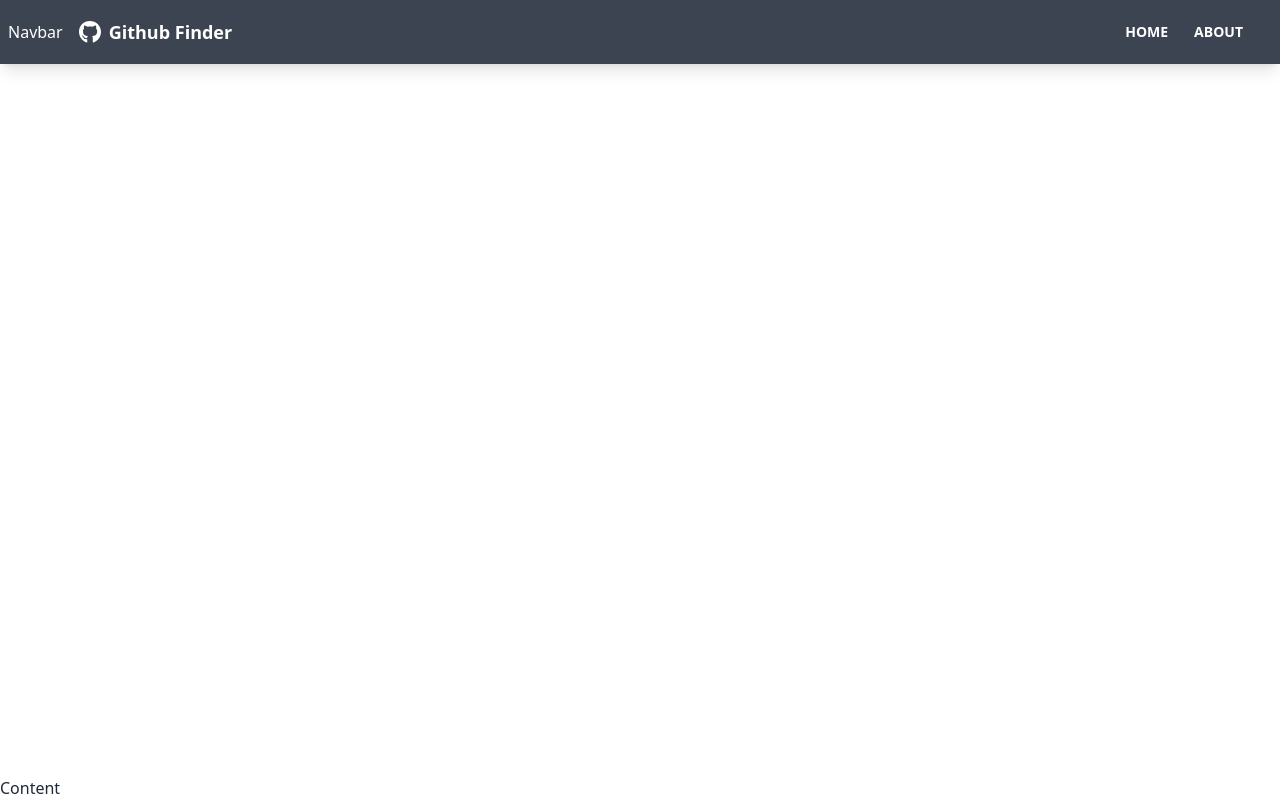
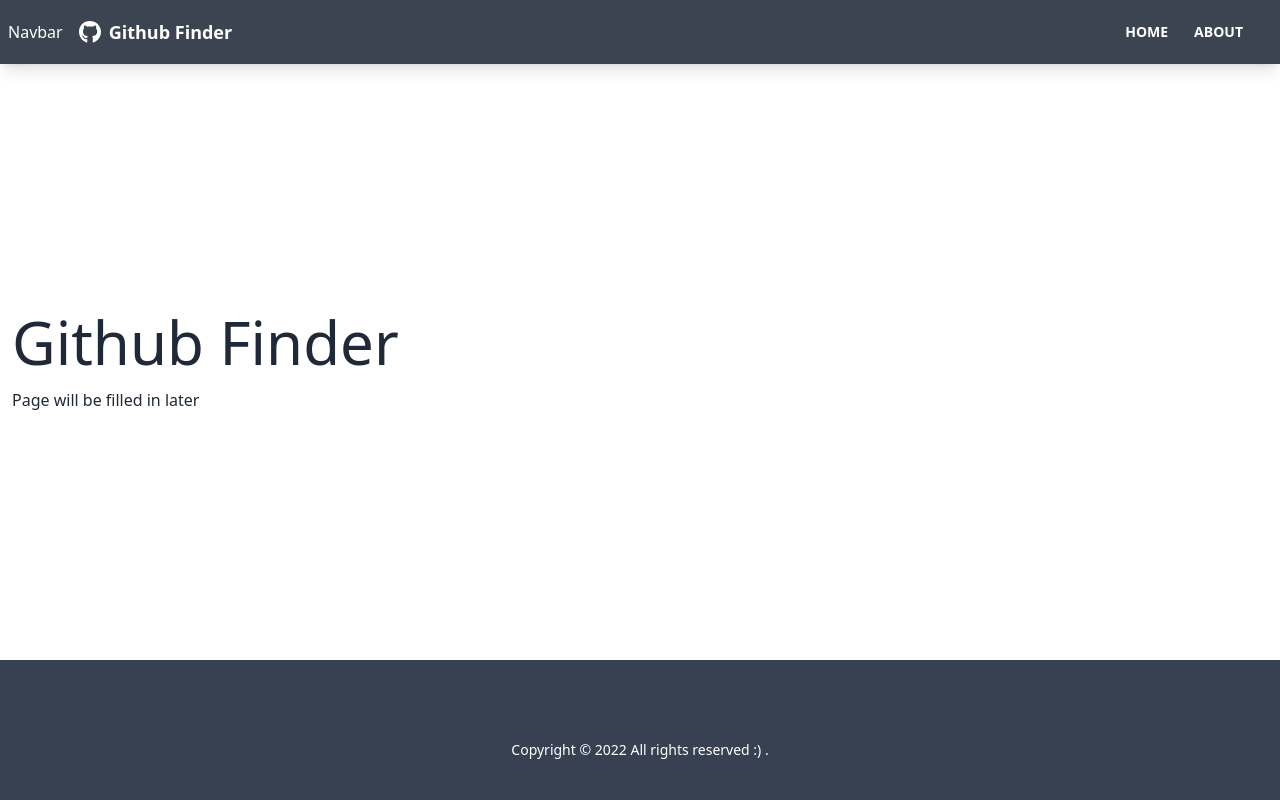
Before and after one commit to diabeatz96/github-finder, a React (Create React App) app: page /about in a window 1280 px wide. Built offline with nearby package versions, Linux system fonts and the light colour scheme; the HTML template or start-up script is replaced by a standard one.

Commit message:
FEAT: Fetching from github officially succesful lol

```diff
--- a/src/App.js
+++ b/src/App.js
@@ -1,5 +1,9 @@
-import {BrowserRouter as Router, Route} from "react-router-dom";
+import {BrowserRouter as Router, Route, Routes} from "react-router-dom";
 import Navbar from "./components/layout/Navbar";
+import Footer from "./components/layout/Footer";
+import Home from "./pages/Home";
+import About from "./pages/About";
+import NotFound from "./pages/NotFound";
 
 function App() {
   return (
@@ -8,8 +12,15 @@ function App() {
         <div className="flex flex-col justify-between h-screen">
           <Navbar/>
 
-          <main>Content</main>
+          <main className= 'container mx-auto px-3 pb-12'>
+              <Routes>
+                  <Route path = '/' element = {<Home/>} />
+                  <Route path = '/about' element = {<About/>} />
+                  <Route path = '/*' element = {<NotFound />} />
+              </Routes>
 
+          </main>
+            <Footer />
         </div>
 
       </Router>
--- /dev/null
+++ b/src/components/layout/Footer.jsx
@@ -0,0 +1,17 @@
+import React from 'react';
+
+const footerYear = new Date().getFullYear()
+
+function Footer() {
+    return (
+        <footer className='footer p-10 bg-gray-700 text-primary-content footer-center'>
+            <div>
+            </div>
+            <p>
+                Copyright &copy; {footerYear} All rights reserved :) .
+            </p>
+        </footer>
+    );
+}
+
+export default Footer;
--- /dev/null
+++ b/src/components/users/UserResults.js
@@ -0,0 +1,38 @@
+import React from 'react';
+import {useEffect, useState} from "react";
+
+function UserResults() {
+    const [users, setUsers] = useState([])
+    const [loading, setLoading] = useState(true)
+
+    useEffect(() => {
+        fetchUsers();
+    }, [])
+
+    const fetchUsers = async () => {
+        const response = await fetch(`${process.env["REACT_APP_GITHUB_URL"]}/users`, {
+            headers: {
+                Authorization: `token ${process.env["REACT_APP_GITHUB_TOKEN"]}`
+            }
+        })
+
+        const data = await response.json();
+        setUsers(data);
+        setLoading(false);
+    }
+    if(!loading) {
+        return (
+            <div className='grid grid-cols-1 gap-8 xl:grid-cols-4 lg:grid-cols-3 md:grid-cols-2'>
+                {users.map( (user) => (
+                    <h3>{user.login}</h3>
+                ))}
+            </div>
+        );
+    } else {
+        return <h3>Loading...</h3>
+    }
+
+
+}
+
+export default UserResults;
--- /dev/null
+++ b/src/pages/About.jsx
@@ -0,0 +1,12 @@
+import React from 'react';
+
+function About(props) {
+    return (
+        <div>
+            <h1 className='text-6xl mb-4'>Github Finder</h1>
+            <p> Page will be filled in later</p>
+        </div>
+    );
+}
+
+export default About;
--- /dev/null
+++ b/src/pages/Home.jsx
@@ -0,0 +1,13 @@
+import React from 'react';
+import UserResults from "../components/users/UserResults";
+function Home(props) {
+    return (
+        <>
+            {/*SEARCH RESULTS GO HERE */}
+            <h1 className='text-6xl'>Welcome</h1>
+            <UserResults />
+        </>
+    );
+}
+
+export default Home;
--- /dev/null
+++ b/src/pages/NotFound.jsx
@@ -0,0 +1,22 @@
+import React from 'react';
+import {FaHome} from 'react-icons/fa'
+import {Link} from 'react-router-dom'
+
+function NotFound() {
+    return (
+        <div className='hero'>
+            <div className='text-center hero-content'>
+                <div className='max-w-lg'>
+                    <h1 className="text-8xl mb-8"> Oops!!</h1>
+                    <p className="text-5xl mb-8">404! Page not Found</p>
+                    <Link to = '/' className = 'btn btn-primary btn-lg'>
+                        <FaHome className = 'mr-2'/>
+                        Back to Home
+                    </Link>
+                </div>
+            </div>
+        </div>
+    );
+}
+
+export default NotFound;
```
Also changed, not shown: 1 other file (tests, documents, lock files or other folders).
